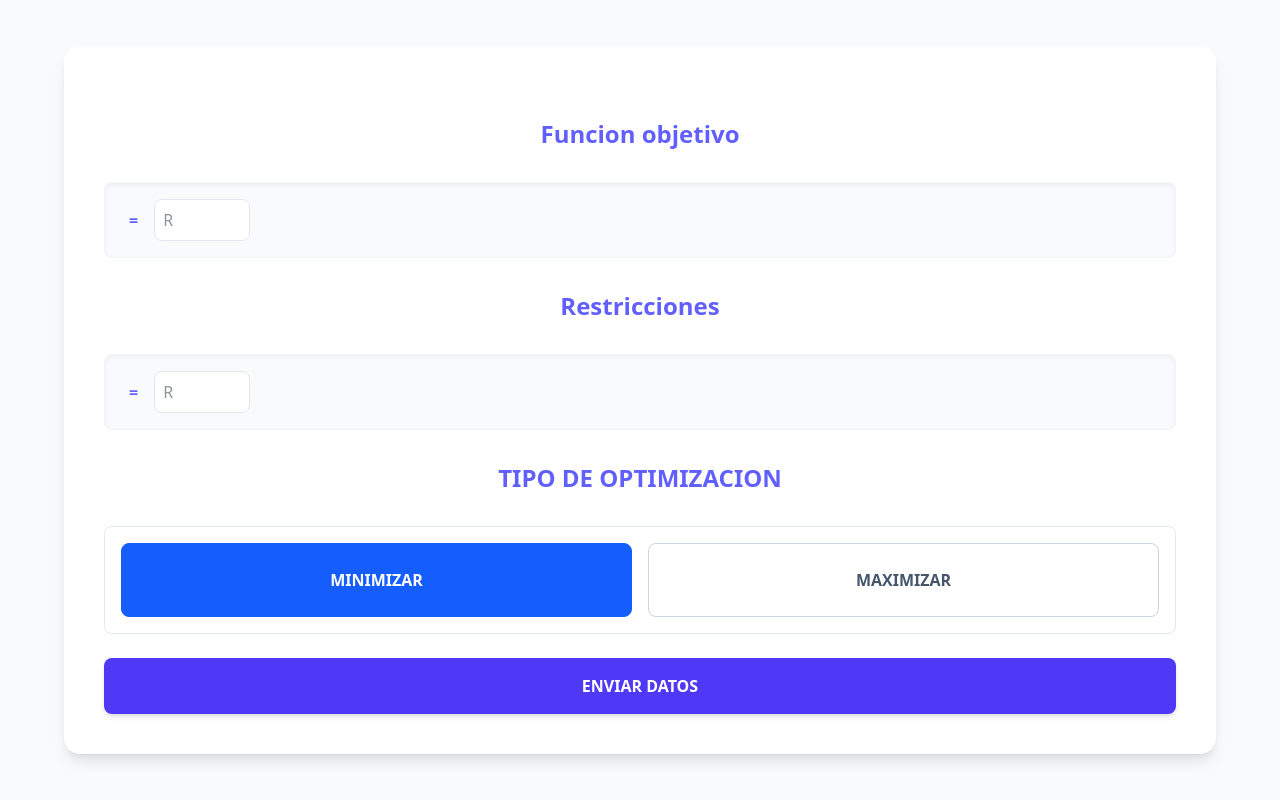
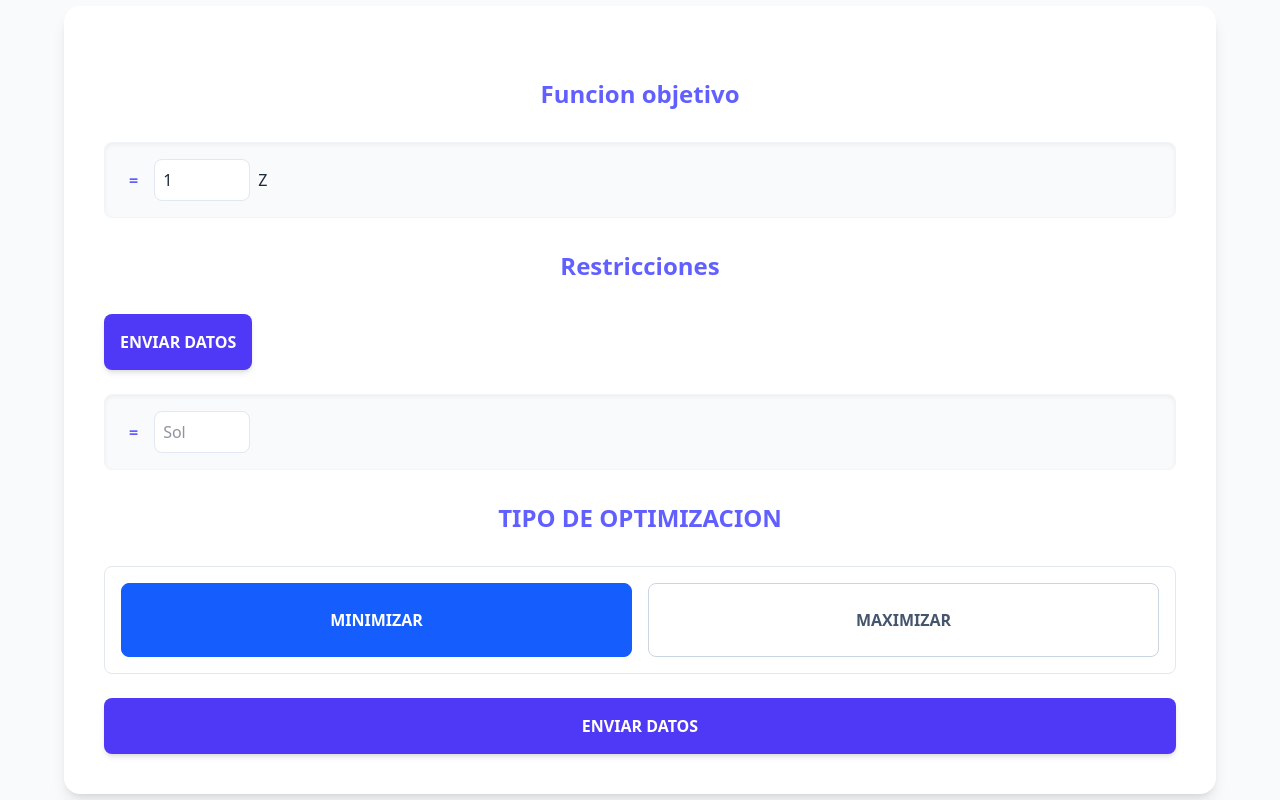
Before and after one commit to Vacaroja/CalculadoraPL, a Flask app: template templates/restricciones.html in a window 1280 px wide. Run offline with Flask 3, Linux system fonts and the light colour scheme; the template is opened without the code that fills it, so the values that code supplies are empty.

Commit message:
colocado boton para añadir filas de reestricciones

```diff
--- a/static/css/output.css
+++ b/static/css/output.css
@@ -7,10 +7,8 @@
       "Segoe UI Emoji", "Segoe UI Symbol", "Noto Color Emoji";
     --font-mono: ui-monospace, SFMono-Regular, Menlo, Monaco, Consolas, "Liberation Mono",
       "Courier New", monospace;
-    --color-amber-50: oklch(98.7% 0.022 95.277);
-    --color-amber-100: oklch(96.2% 0.059 95.617);
-    --color-teal-500: oklch(70.4% 0.14 182.503);
-    --color-teal-600: oklch(60% 0.118 184.704);
+    --color-red-500: oklch(63.7% 0.237 25.331);
+    --color-red-700: oklch(50.5% 0.213 27.518);
     --color-blue-500: oklch(62.3% 0.214 259.815);
     --color-blue-600: oklch(54.6% 0.245 262.881);
     --color-indigo-500: oklch(58.5% 0.233 277.117);
@@ -248,11 +246,20 @@
   .min-h-screen {
     min-height: 100vh;
   }
+  .w-2 {
+    width: calc(var(--spacing) * 2);
+  }
+  .w-8 {
+    width: calc(var(--spacing) * 8);
+  }
   .w-24 {
     width: calc(var(--spacing) * 24);
   }
   .w-\[90\%\] {
     width: 90%;
+  }
+  .w-fit {
+    width: fit-content;
   }
   .w-full {
     width: 100%;
@@ -736,11 +666,6 @@
   }
 }
 @layer utilities;
-@property --tw-space-y-reverse {
-  syntax: "*";
-  inherits: false;
-  initial-value: 0;
-}
 @property --tw-border-style {
   syntax: "*";
   inherits: false;
@@ -827,7 +752,6 @@
 @layer properties {
   @supports ((-webkit-hyphens: none) and (not (margin-trim: inline))) or ((-moz-orient: inline) and (not (color:rgb(from red r g b)))) {
     *, ::before, ::after, ::backdrop {
-      --tw-space-y-reverse: 0;
       --tw-border-style: solid;
       --tw-font-weight: initial;
       --tw-shadow: 0 0 #0000;
--- /dev/null
+++ b/static/javascript/add_rows_restrictions.js
@@ -0,0 +1,23 @@
+function addRestrictionRow() {
+    const contenedor = document.getElementById('contenedor-restricciones');
+    const fila = document.getElementsByClassName('fila-restriccion');
+
+    const nuevaFila = fila[0].cloneNode(true);
+
+    const inputs = nuevaFila.querySelectorAll('input');
+    inputs.forEach(input => {
+        input.value = ""; // Borra el número que haya escrito el usuario
+    });
+
+    if (fila.length >= 1) {
+        const btnEliminar = document.createElement('button');
+        btnEliminar.innerHTML = "✕";
+        btnEliminar.className = "ml-2 text-red-500 font-bold hover:text-red-700";
+        btnEliminar.type = "button";
+        btnEliminar.onclick = function() { nuevaFila.remove(); };
+        nuevaFila.appendChild(btnEliminar);
+    }
+
+    // 5. Insertar la fila en el DOM
+    contenedor.appendChild(nuevaFila);
+}
--- a/templates/restricciones.html
+++ b/templates/restricciones.html
@@ -26,7 +26,7 @@
                 <div class="flex items-center gap-2 shrink-0">
                     <input type="number" name="x{{ i+1 }}[]" step="any" placeholder="X{{ i+1 }}" required
                         class="w-24 p-2 border border-slate-200 rounded-lg outline-none focus:ring-2 focus:ring-indigo-500 bg-white">
-
+                    X{{ i+1 }}
                     {% if i < cantVar - 1 %}
                         <span class="font-bold text-indigo-500">+</span>
                     {% endif %}
@@ -34,21 +34,28 @@
             {% endfor %}
 
             <span class="font-bold text-indigo-500 mx-2">=</span>
-            <input type="number" name="res[]" step="any" placeholder="R" required
+            <input type="number" name="res[]" value="1" step="any" placeholder="Z" required
                 class="w-24 shrink-0 p-2 border border-slate-200 rounded-lg outline-none focus:ring-2 focus:ring-indigo-500 bg-white">
+            Z
+
         </div>
 
         <h2 class="text-center text-2xl font-bold mb-8 pt-8 text-indigo-500">
             Restricciones
         </h2>
 
-        <div class="flex items-center gap-2 bg-slate-50 p-4 rounded-lg overflow-x-auto border border-slate-100 shadow-inner">
+        <button type="button" onclick="addRestrictionRow()" class="block w-fit mt-6 p-4 bg-indigo-600 hover:bg-indigo-700 text-white rounded-lg text-base font-semibold transition-colors duration-300 shadow-md">
+            ENVIAR DATOS
+        </button>
+
+        <div id="contenedor-restricciones" class="mt-6 flex flex-col gap-4">
+            <div class="flex items-center gap-2 bg-slate-50 p-4 rounded-lg overflow-x-auto border border-slate-100 shadow-inner fila-restriccion">
 
                 {% for i in range(cantVar) %}
                     <div class="flex items-center gap-2 shrink-0">
                         <input type="number" name="x{{ i+1 }}[]" step="any" placeholder="X{{ i+1 }}" required
                             class="w-24 p-2 border border-slate-200 rounded-lg outline-none focus:ring-2 focus:ring-indigo-500 bg-white">
-
+                        X{{ i+1 }}
                         {% if i < cantVar - 1 %}
                             <span class="font-bold text-indigo-500">+</span>
                         {% endif %}
@@ -56,8 +63,9 @@
                 {% endfor %}
 
                 <span class="font-bold text-indigo-500 mx-2">=</span>
-            <input type="number" name="res[]" step="any" placeholder="R" required
+                <input type="number" name="res[]" step="any" placeholder="Sol" required
                     class="w-24 shrink-0 p-2 border border-slate-200 rounded-lg outline-none focus:ring-2 focus:ring-indigo-500 bg-white">
+            </div>
         </div>
 
         <h2 class="text-center text-2xl font-bold mb-8 pt-8 text-indigo-500">
@@ -92,6 +100,7 @@
     </form>
 </div>
 
+<script src="{{ url_for('static', filename='javascript/add_rows_restrictions.js') }}"></script>
 </body>
 </html>
 
```
Also changed, not shown: other parts of static/css/output.css (+20 -97 lines). Lines whose indentation alone changed are shown as unchanged.
